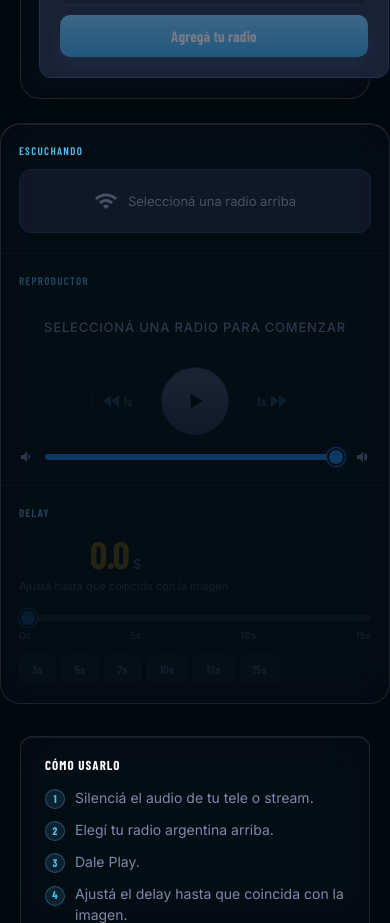
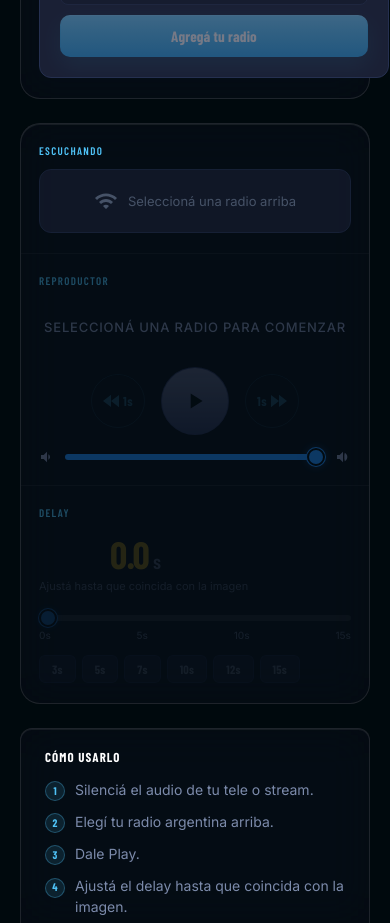
Before and after one commit to elinaRosato/relatores, a Svelte app in the folder app/: page / in a window 390 px wide. Shown: the part 1420-2343 px from the top of the page. Built offline with nearby package versions, Linux system fonts and the light colour scheme; no server answers; a web font is replaced by a local one.

Commit message:
fix: player panel mobile margin matches other sections

```diff
--- a/app/src/app.css
+++ b/app/src/app.css
@@ -1243,6 +1243,9 @@ footer {
     padding: 20px 18px;
     margin: 0 20px 24px;
   }
+  .player-panel {
+    margin: 0 20px 24px;
+  }
   .stations-layout {
     grid-template-columns: 1fr;
   }
```
